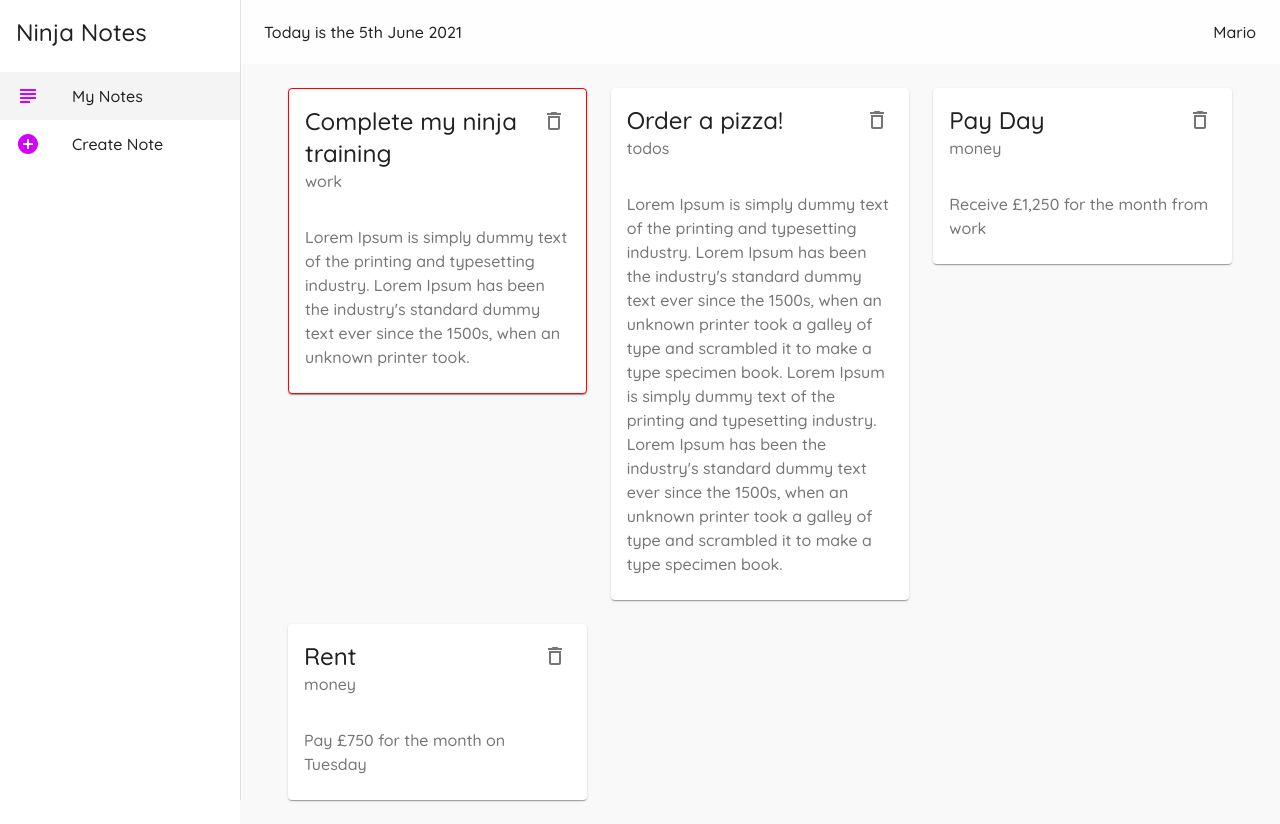
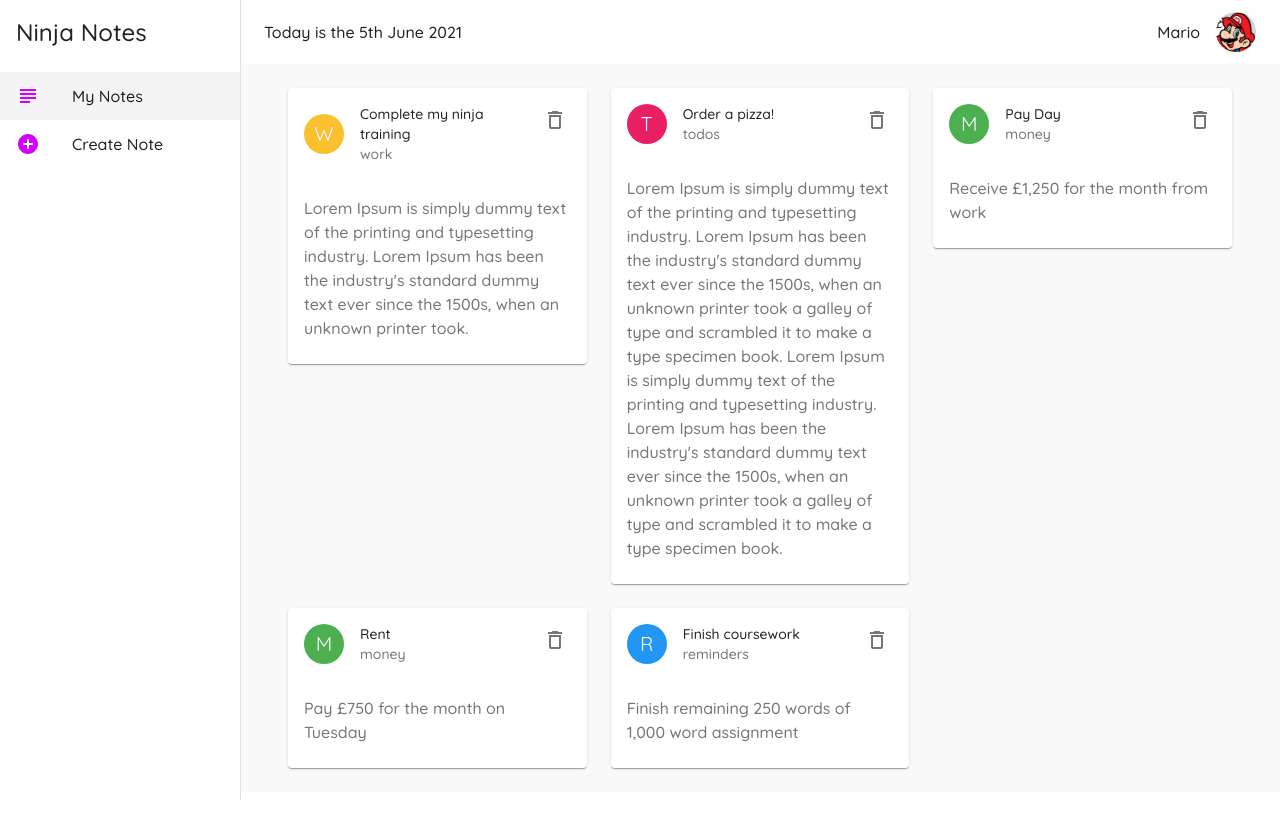
Before and after one commit to Sulaiman451/Material-UI-Tutorial, a React (Create React App) app: page / in a window 1280 px wide. After the commit the page ends 800 px from the top, so only its background shows below. Built offline with nearby package versions, Linux system fonts and the light colour scheme; data requests are answered from the project's data file.

Commit message:
Add avatars to app bar and card components

```diff
--- a/data/db.json
+++ b/data/db.json
@@ -23,6 +23,12 @@
       "details": "Pay £750 for the month on Tuesday",
       "category": "money",
       "id": 5
+    },
+    {
+      "title": "Finish coursework",
+      "details": "Finish remaining 250 words of 1,000 word assignment",
+      "category": "reminders",
+      "id": 6
     }
   ]
 }
--- a/src/components/Layout.js
+++ b/src/components/Layout.js
@@ -11,6 +11,7 @@
 import AppBar from "@material-ui/core/AppBar";
 import ToolBar from "@material-ui/core/ToolBar";
 import { format } from "date-fns";
+import Avatar from "@material-ui/core/Avatar";
 
 const drawerWidth = 240;
 
@@ -43,6 +44,9 @@
     date: {
       flexGrow: 1,
     },
+    avatar: {
+      marginLeft: theme.spacing(2),
+    },
   };
 });
 
@@ -73,6 +77,7 @@
             Today is the {format(new Date(), "do MMMM Y")}
           </Typography>
           <Typography>Mario</Typography>
+          <Avatar src="/mario-av.png" className={classes.avatar} />
         </ToolBar>
       </AppBar>
 
--- a/src/components/NoteCard.js
+++ b/src/components/NoteCard.js
@@ -2,15 +2,23 @@
 import Card from "@material-ui/core/Card";
 import CardHeader from "@material-ui/core/CardHeader";
 import CardContent from "@material-ui/core/CardContent";
-import { IconButton, makeStyles, Typography } from "@material-ui/core";
+import { Avatar, IconButton, makeStyles, Typography } from "@material-ui/core";
 import { DeleteOutlined } from "@material-ui/icons";
+import { blue, green, pink, yellow } from "@material-ui/core/colors";
 
 const useStyles = makeStyles({
-  test: {
-    border: (note) => {
+  avatar: {
+    backgroundColor: (note) => {
       if (note.category === "work") {
-        return "1px solid red";
+        return yellow[700];
       }
+      if (note.category === "money") {
+        return green[500];
+      }
+      if (note.category === "todos") {
+        return pink[500];
+      }
+      return blue[500];
     },
   },
 });
@@ -22,6 +30,11 @@
     <div>
       <Card elevation={1} className={classes.test}>
         <CardHeader
+          avatar={
+            <Avatar className={classes.avatar}>
+              {note.category[0].toUpperCase()}
+            </Avatar>
+          }
           action={
             <IconButton onClick={() => handleDelete(note.id)}>
               <DeleteOutlined />
```
Also changed, not shown: public/mario-av.png (added).
